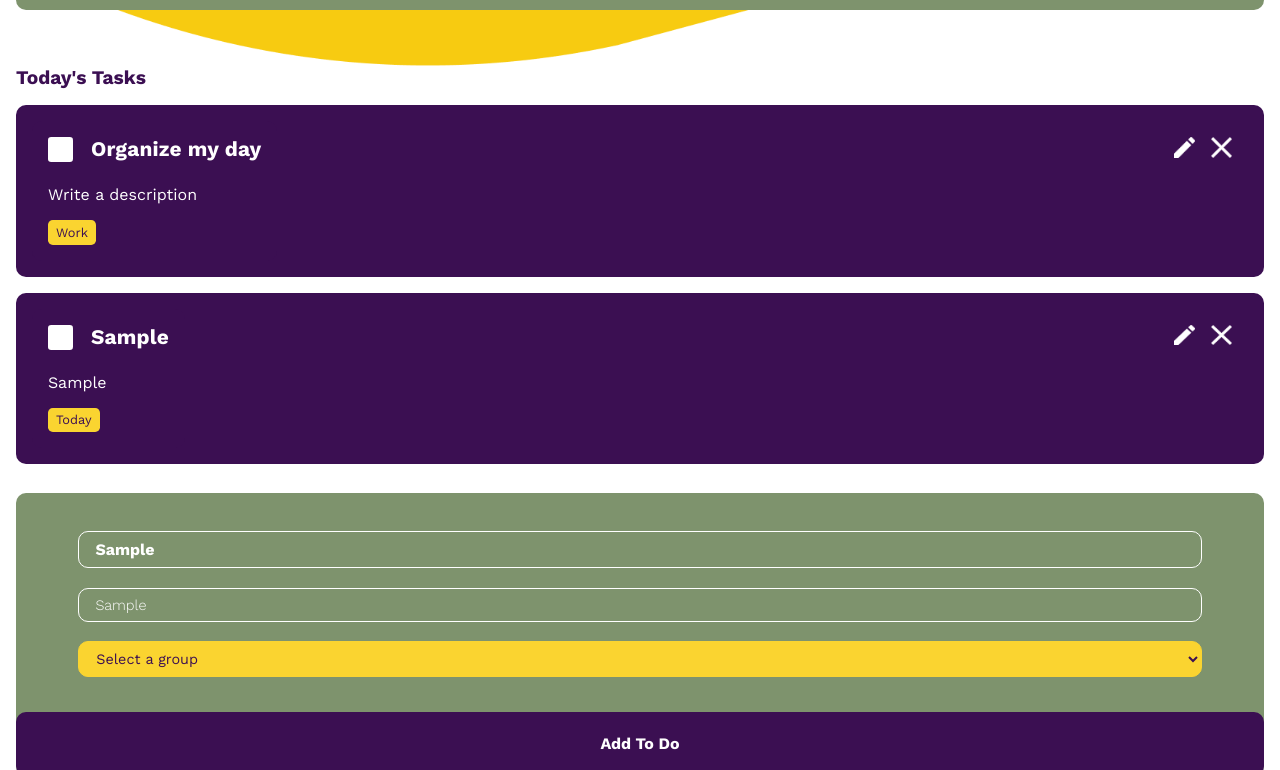
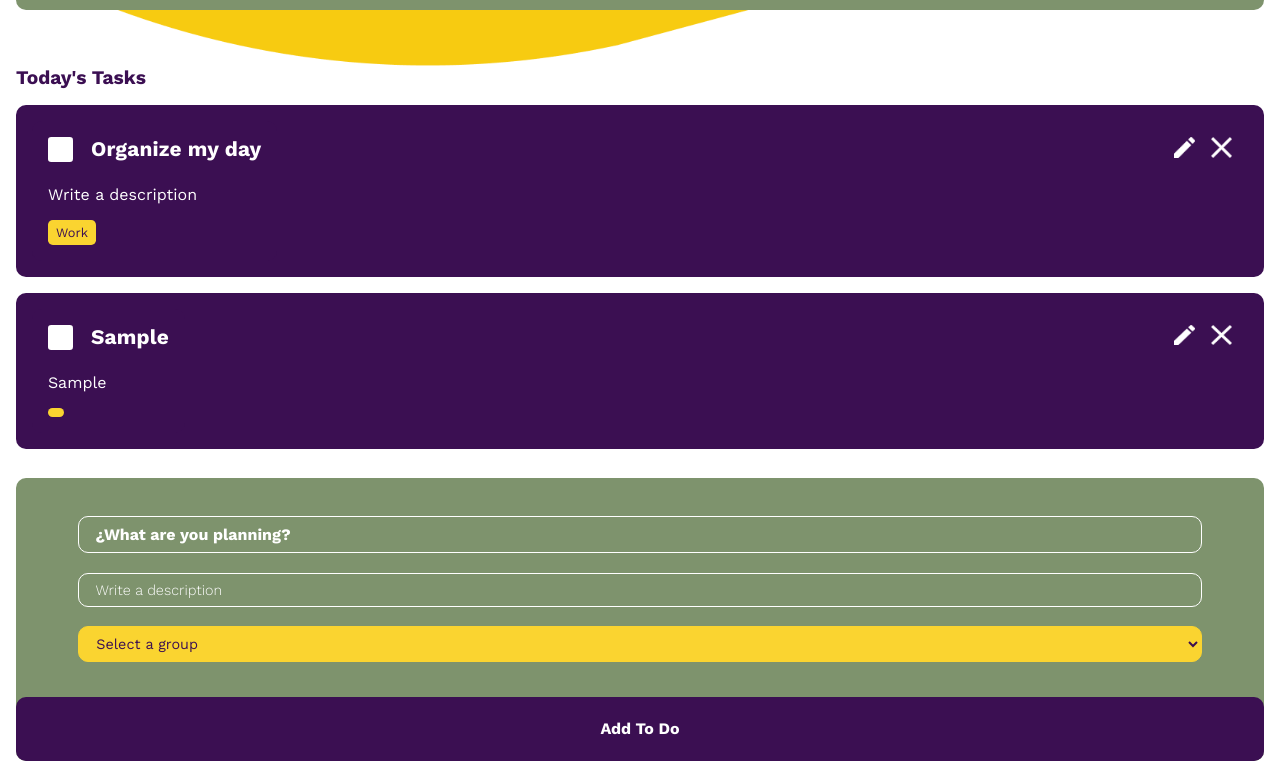
Before and after one commit to sophiawm/blossomTasks, a website: page index-main.html in a window 1280 px wide. Both pictures are taken after typing "Sample", "Sample" into the empty fields and a click on the button "Add To Do". Shown: the part 258-1028 px from the top of the page. Drawn offline with nearby package versions, Linux system fonts and the light colour scheme.

Commit message:
feature: add-reset-form-after-add

```diff
--- a/index-main.html
+++ b/index-main.html
@@ -75,7 +75,8 @@
                 placeholder="Write a description"
                 name="description-form"/>
                 <select id="group-options" class="group-selector">
-                    <option value="Today">Select a group</option>
+                    <option value=" " disabled selected hidden>Select a group</option>
+                    <option value="Today">Today</option>
                     <option value="Launch Website">Launch Website</option>
                     <option value="Organize Homework">Organize Homework</option>
                 </select>
--- a/javascript/script-main.js
+++ b/javascript/script-main.js
@@ -55,6 +55,7 @@ let acceptData = () => {
     data["description"] = descriptionInput.value;
     data["group"] = groupSelection.value;
     createTasks();
+    add-todo.setAttribute
 };
 
 let createTasks = () => {
@@ -79,4 +80,12 @@ let createTasks = () => {
         </div>
     </div>
     `;
+
+    resetForm();
 };
+
+let resetForm = ()=>{
+    textInput.value = textInput.placeholder;
+    descriptionInput.value  = descriptionInput.placeholder;
+    groupSelection.value  = " ";
+}
```
Lines whose indentation alone changed are shown as unchanged.
